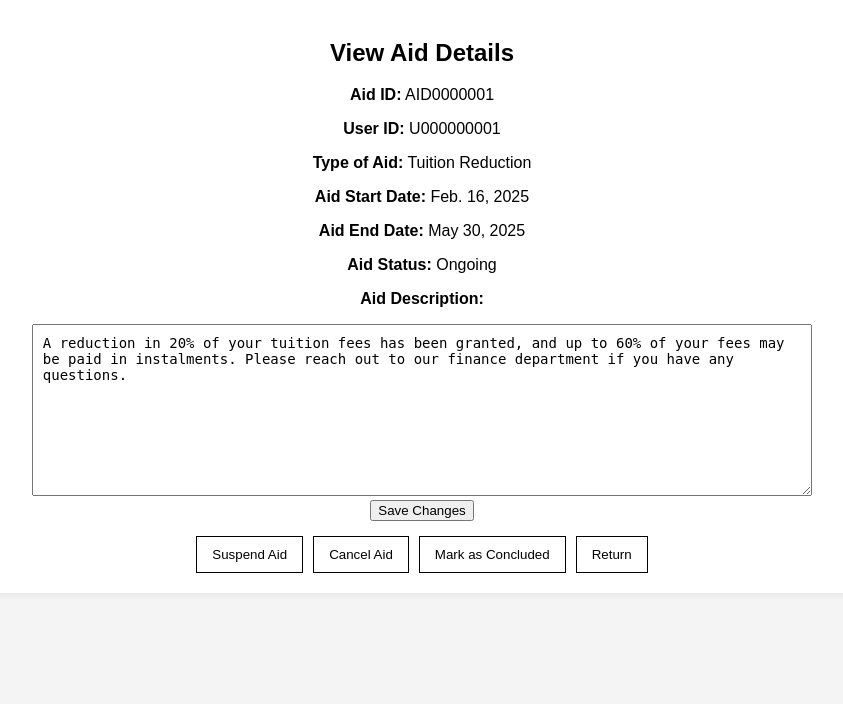
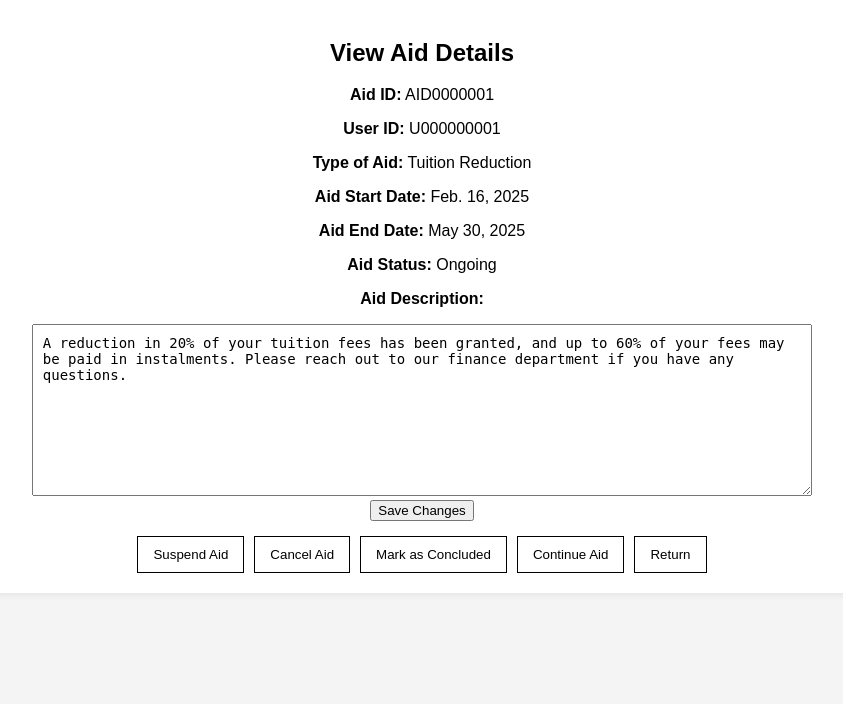
Before and after one commit to sadjordan/Software_Engineering_Fundamentals_Part_III, a Django app: a page that uses aid_management/templates/aid_management/view_aid.html in a window 1280 px wide. Shown: the part 112-816 px from the top of the page, without its empty margins (218-1061 px from the left). Run offline with Django 5.2, Linux system fonts and the light colour scheme; a user stored in the database is signed in; data comes from the database, SQL or seed files in the repository; both versions use the stored data as it was after the commit.

Commit message:
new button

```diff
--- a/Login/models.py
+++ b/Login/models.py
@@ -6,9 +6,8 @@ class MyUserManager(BaseUserManager):
         if not userid:
             raise ValueError('The User ID must be set')
 
-        # Create user and set password
         user = self.model(userid=userid, first_name=first_name, last_name=last_name)
-        user.set_password(password)  # Hashes the password
+        user.set_password(password)  # hashes the password
         user.save(using=self._db)
         return user
 
@@ -25,7 +24,6 @@ class User(AbstractBaseUser, PermissionsMixin):
     first_name = models.CharField(max_length=30, null=False)
     last_name = models.CharField(max_length=30, null=False)
 
-    # These fields are required by the PermissionsMixin
     is_active = models.BooleanField(default=True)
     is_staff = models.BooleanField(default=False)
     is_superuser = models.BooleanField(default=False)
--- a/aid_management/templates/aid_management/view_aid.html
+++ b/aid_management/templates/aid_management/view_aid.html
@@ -58,13 +58,14 @@
         <p><strong>Aid Start Date:</strong> {{ aid.aid_startdate }}</p>
         <p><strong>Aid End Date:</strong> {{ aid.aid_enddate|default:"N/A" }}</p>
         <p><strong>Aid Status:</strong> {{ aid.aid_status }}</p>
-        <p><strong>Aid Description:</strong></p>
 
         {% if aid.aid_changereason %}
             <p><strong>Change Reason:</strong> {{ aid.aid_changereason }}</p>
             <p><strong>Changed by:</strong> {{ aid.aid_changedecider }}</p>
             <p><strong>Change Date:</strong> {{ aid.aid_changedate }}</p>
         {% endif %}
+
+        <p><strong>Aid Description:</strong></p>
 
         <div class="input-container">
             <form id="updateDescForm" action="{% url 'update_aid_description' aid.aid_id %}" method="post">
@@ -92,6 +93,12 @@
                 {% csrf_token %}
                 <input type="hidden" name="aid_changereason">
                 <button type="submit">Mark as Concluded</button>
+            </form>
+
+            <form id="concludeForm" action="{% url 'continue_aid' aid.aid_id %}" method="post" onsubmit="return confirmAction(this, 'Continue aid')">
+                {% csrf_token %}
+                <input type="hidden" name="aid_changereason">
+                <button type="submit">Continue Aid</button>
             </form>
 
             <button onclick="redirectUser()">Return</button>
--- a/aid_management/urls.py
+++ b/aid_management/urls.py
@@ -8,5 +8,6 @@ urlpatterns = [
     path('aid/<str:aid_id>/suspend/', views.suspend_aid, name='suspend_aid'),
     path('aid/<str:aid_id>/cancel/', views.cancel_aid, name='cancel_aid'),
     path('aid/<str:aid_id>/conclude/', views.conclude_aid, name='conclude_aid'),
-    path('aid/<str:aid_id>/update/', views.update_aid_description, name='update_aid_description')
+    path('aid/<str:aid_id>/update/', views.update_aid_description, name='update_aid_description'),
+    path('aid/<str:aid_id>/continue', views.continue_aid, name='continue_aid')
 ]
--- a/aid_management/views.py
+++ b/aid_management/views.py
@@ -5,7 +5,7 @@ from .models import AidRecipients
 
 @login_required
 def aid_management_view(request):
-    aid_recipients = AidRecipients.objects.all()  # Fetch applications from DB
+    aid_recipients = AidRecipients.objects.all()
     return render(request, "aid_management/aid_management_page.html", {"aid_recipients": aid_recipients})
 
 
@@ -64,3 +64,14 @@ def update_aid_description(request, aid_id):
         aid.save()
         return redirect('view_aid', aid_id=aid_id)
     return redirect('view_aid', aid_id=aid_id)
+
+@login_required
+def continue_aid(request, aid_id):
+    aid = get_object_or_404(AidRecipients, aid_id=aid_id)
+    if request.method == 'POST':
+        aid.aid_status = 'Ongoing'
+        aid.aid_changereason = request.POST.get('aid_changereason')
+        aid.aid_changedate = timezone.now().date()
+        aid.aid_changedecider = request.user.userid
+        aid.save()
+    return redirect('view_aid', aid_id=aid_id)
--- a/closed_applications/templates/closed_applications/closed_applications_page.html
+++ b/closed_applications/templates/closed_applications/closed_applications_page.html
@@ -42,7 +42,6 @@
             background-color: #a71d2a;
         }
 
-        /* Main content container */
         .container {
             background: white;
             padding: 20px;
@@ -55,11 +54,11 @@
 
         .button-container {
             display: flex;
-            gap: 10px; /* Space between buttons */
+            gap: 10px;
         }
 
         .button-container button {
-            white-space: nowrap; /* Prevents button text from wrapping */
+            white-space: nowrap;
         }
 
         button {
--- a/view_application/views.py
+++ b/view_application/views.py
@@ -19,7 +19,7 @@ def approve_application(request, app_id):
         application.app_decider = request.user.userid
         application.save()
         messages.success(request, "Application approved successfully.")
-        return redirect('create_aid_recipient', app_id=app_id)  # Redirecting to create aid recipient
+        return redirect('create_aid_recipient', app_id=app_id)
 
     return redirect('home')
 
```
Also changed, not shown: home/templates/home/management_home_page.html (+4 -5 lines), view_application/templates/view_application/create_aid_recipient.html (+10 -10 lines), db.sqlite3.
